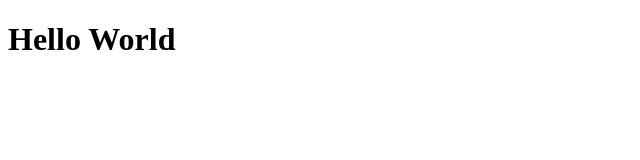
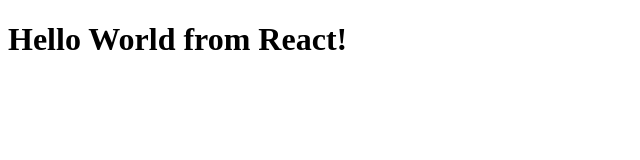
Before and after one commit to ankit-rjx/react-firststep, a plain HTML site: page index.html in a window 1280 px wide. Shown: the whole page, without its empty margins (0-640 px from the left). Drawn offline with nearby package versions, Linux system fonts and the light colour scheme.

Commit message:
feat : add js file for writing react

```diff
--- a/index.html
+++ b/index.html
@@ -17,7 +17,7 @@
       src="https://unpkg.com/react-dom@18/umd/react-dom.development.js"
     ></script>
     <script>
-      const heading = React.createElement("h1", {}, "Hello World");
+      const heading = React.createElement("h1", {}, "Hello World from React!");
       const root = ReactDOM.createRoot(document.getElementById("root"));
       root.render(heading);
     </script>
```
Also changed, not shown: App.js (added).
